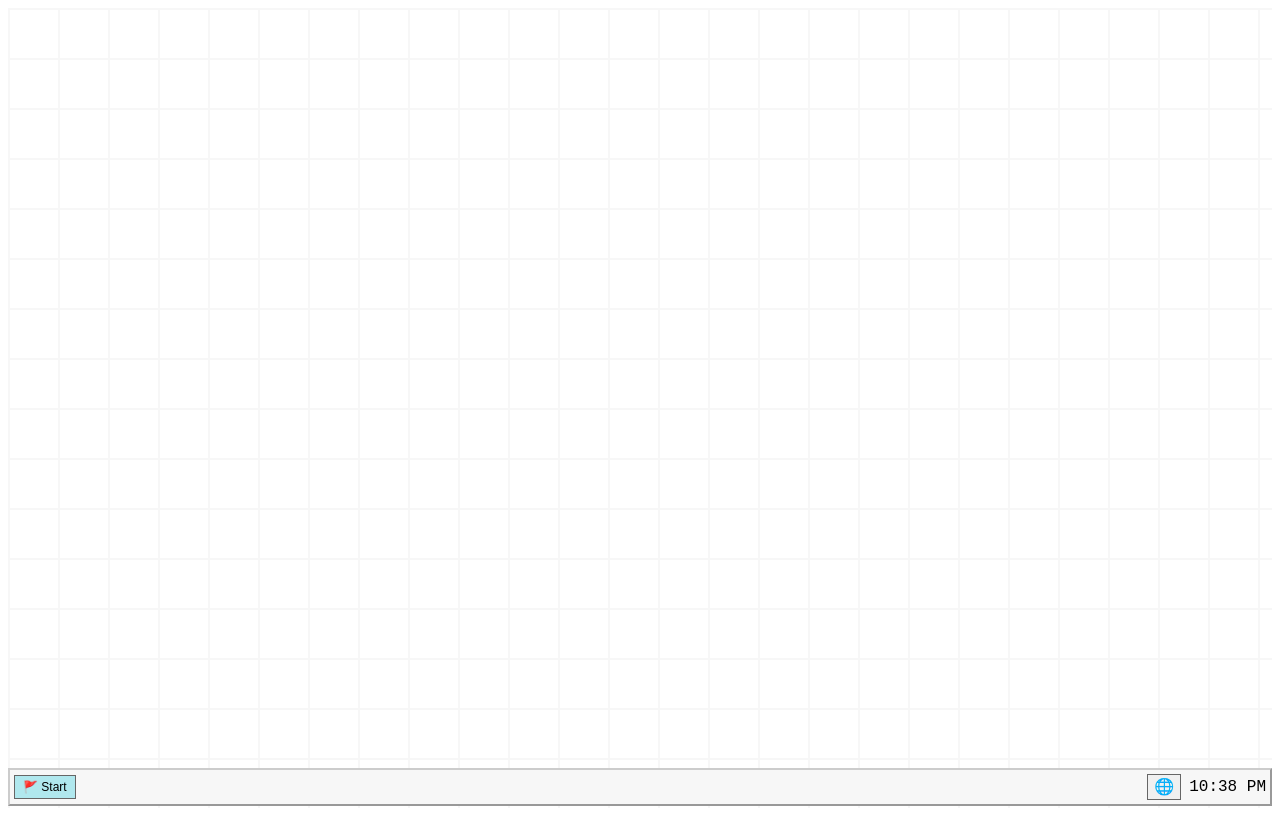
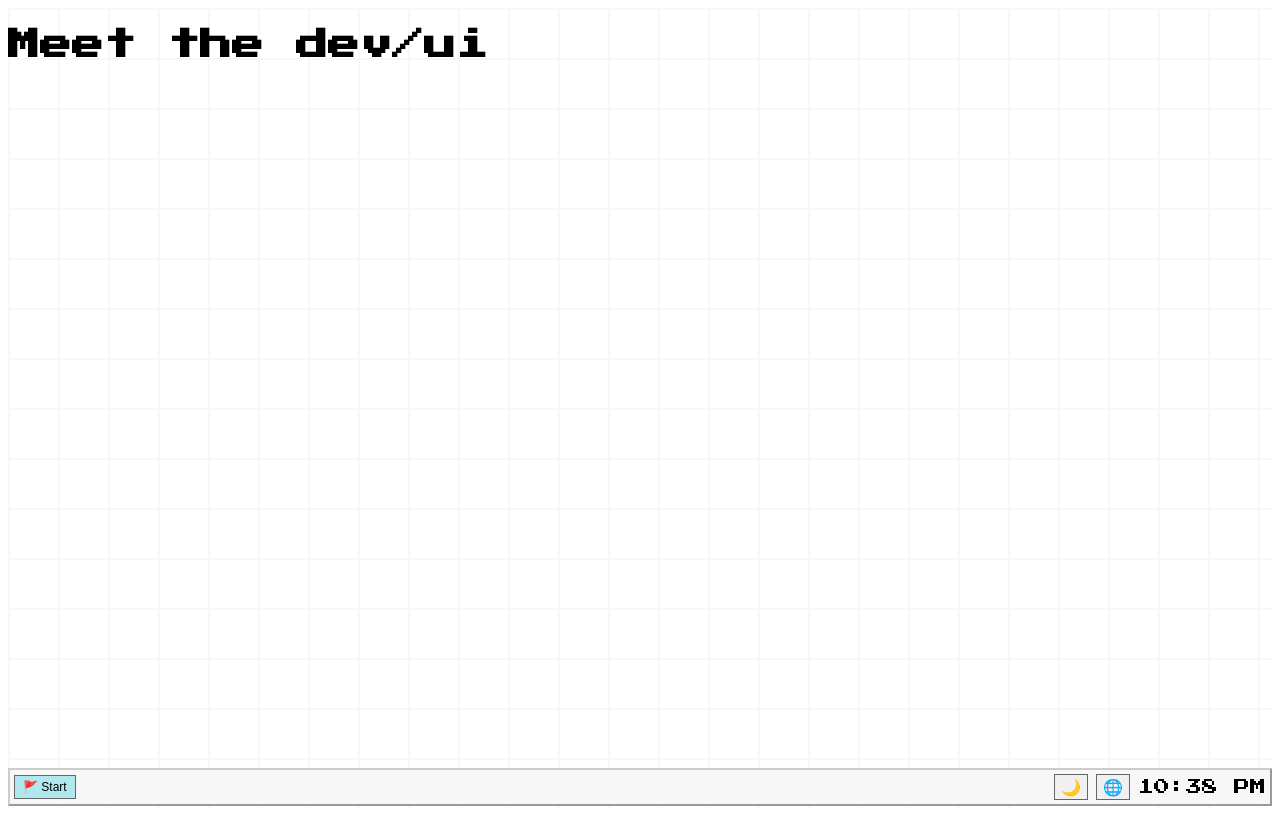
Before and after one commit to Nihirii/portfolio, an Angular app: page / in a window 1280 px wide. Built offline with nearby package versions, Linux system fonts and the light colour scheme.

Commit message:
add title

```diff
--- a/src/app/app.component.scss
+++ b/src/app/app.component.scss
@@ -0,0 +1,19 @@
+
+.main-title {
+  position: absolute;
+  top: 16px;
+  left: 50%;
+  transform: translateX(-50%);
+  z-index: 10;
+  font-family: 'Press Start 2P', monospace;
+  font-size: 24px;
+  background: white;
+  padding: 8px 16px;
+  border: 2px solid #000;
+  box-shadow: 4px 4px 0 #000;
+  color: black;
+
+  .ui {
+    color: $color-primary;
+  }
+}
--- a/src/app/app.component.ts
+++ b/src/app/app.component.ts
@@ -12,6 +12,11 @@ import { ContactWindowComponent } from './components/windows/contact-window/cont
   standalone: true,
   imports: [TaskbarComponent, WindowComponent, AboutWindowComponent, HobbiesWindowComponent,MusicWindowComponent,SkillsWindowComponent, ContactWindowComponent],
   template: `
+
+      <h1 class="main-title">Meet the dev/<span class="ui">ui</span></h1>
+
+
+
     <app-taskbar (openWindow)="open($event)"></app-taskbar>
     <app-window
       title="About Me"
--- a/src/app/components/taskbar/taskbar.component.html
+++ b/src/app/components/taskbar/taskbar.component.html
@@ -16,6 +16,10 @@
       </button>
     </div>
     <div class="taskbar-right">
+      <div class="theme-toggle" (click)="toggleDarkMode()">
+        {{ isDarkMode ? '☀️' : '🌙' }}
+      </div>
+
       <div class="lang-switch" (click)="toggleLangMenu()">
         🌐
         <div class="lang-menu" *ngIf="showLangMenu">
@@ -26,4 +30,5 @@
       <span class="clock">{{ time }}</span>
   </div>
 
+
   </div>
--- a/src/app/components/taskbar/taskbar.component.scss
+++ b/src/app/components/taskbar/taskbar.component.scss
@@ -128,5 +128,16 @@
     }
   }
 
+.theme-toggle {
+  cursor: pointer;
+  padding: 2px 6px;
+  border: 1px solid #666;
+  background: #f0f0f0;
+
+  &:hover {
+    background: #e0e0e0;
   }
 }
+
+  }
+}
--- a/src/app/components/taskbar/taskbar.component.ts
+++ b/src/app/components/taskbar/taskbar.component.ts
@@ -12,12 +12,17 @@ import { WindowService } from '../../services/window.service';
 export class TaskbarComponent {
   @Output() openWindow = new EventEmitter<string>();
   showMenu = false;
-time = new Date().toLocaleTimeString([], { hour: '2-digit', minute: '2-digit' });
-showLangMenu = false;
+  isDarkMode = false;
+  time = new Date().toLocaleTimeString([], { hour: '2-digit', minute: '2-digit' });
+  showLangMenu = false;
   constructor(public windowService: WindowService) {}
 
   toggleMenu() {
     this.showMenu = !this.showMenu;
+  }
+  toggleDarkMode() {
+    this.isDarkMode = !this.isDarkMode;
+    console.log('Dark mode:', this.isDarkMode ? 'activé' : 'désactivé');
   }
 
   onClickWindow(name: string) {
@@ -41,7 +46,7 @@ showLangMenu = false;
   }
 
   setLang(lang: string) {
-    console.log('Langue choisie :', lang);
+    console.log('Langue choisie :', lang); // à remplacer plus tard par un vrai switch i18n
     this.showLangMenu = false;
   }
 
--- a/src/index.html
+++ b/src/index.html
@@ -5,6 +5,8 @@
   <title>PortfolioUi</title>
   <base href="/">
   <meta name="viewport" content="width=device-width, initial-scale=1">
+  <link href="https://fonts.googleapis.com/css2?family=Press+Start+2P&display=swap" rel="stylesheet">
+
   <link rel="icon" type="image/x-icon" href="favicon.ico">
 </head>
 <body>
--- a/src/styles.scss
+++ b/src/styles.scss
@@ -1,2 +1,8 @@
 /* You can add global styles to this file, and also import other style files */
 @use 'styles/variables' as *;
+body {
+  font-family: 'Press Start 2P', monospace;
+}
+.main-title {
+  font-family: 'Press Start 2P', monospace;
+}
```
